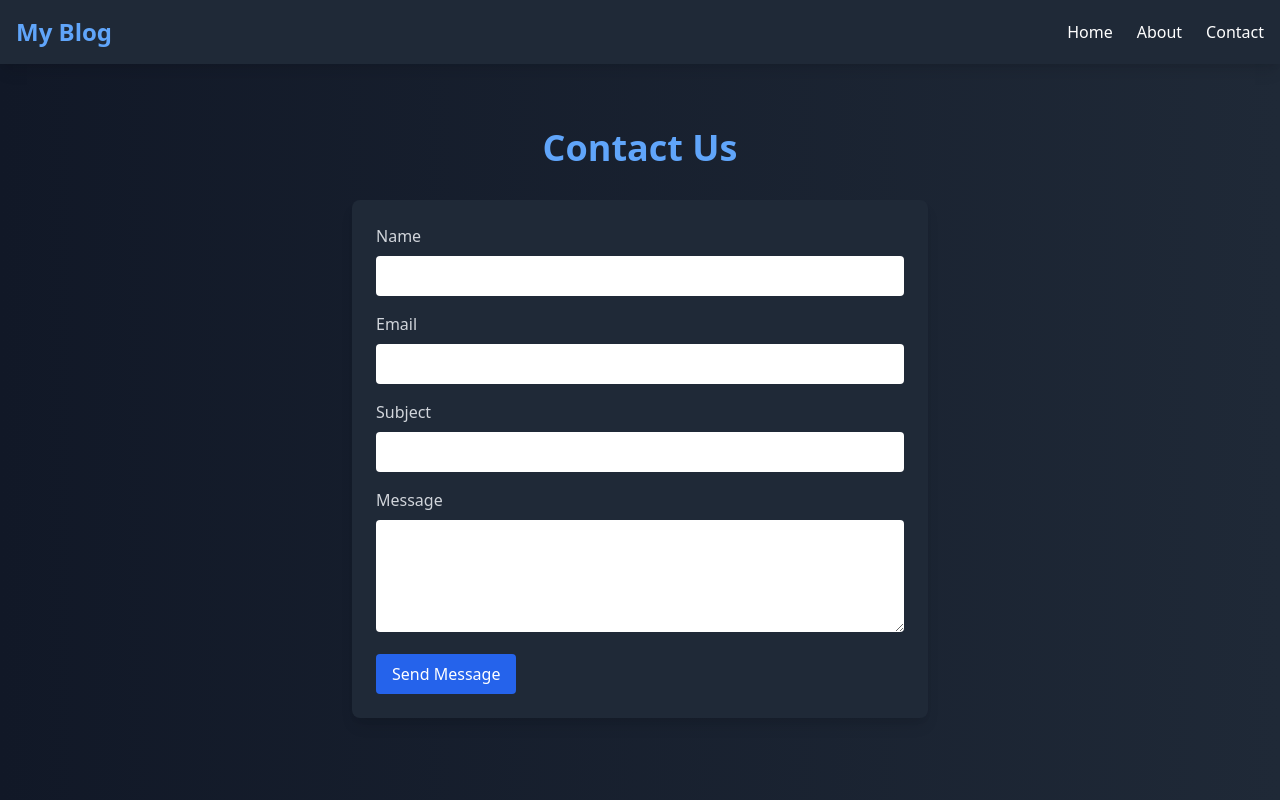
After one commit to Achraf622-cpu/Blog, a PHP site: page /contact.php in a window 1280 px wide. The commit adds this page. Run offline with PHP 8.4, Linux system fonts and the light colour scheme.

Commit message:
added the blog and contact us page also fixed some minor bugs in the other pages

```diff
--- /dev/null
+++ b/contact.php
@@ -0,0 +1,54 @@
+<?php
+// contact.php
+?>
+<!DOCTYPE html>
+<html lang="en">
+<head>
+    <meta charset="UTF-8">
+    <meta name="viewport" content="width=device-width, initial-scale=1.0">
+    <title>Contact Us</title>
+    <link href="https://cdn.jsdelivr.net/npm/tailwindcss@2.2.19/dist/tailwind.min.css" rel="stylesheet">
+</head>
+<body class="bg-gradient-to-r from-gray-900 to-gray-800 text-white">
+
+<nav class="bg-gray-800 p-4 shadow-lg">
+    <div class="container mx-auto flex justify-between items-center">
+        <a href="index.php" class="text-2xl font-bold text-blue-400">My Blog</a>
+        <ul class="flex space-x-6">
+            <li><a href="index.php" class="text-white hover:text-blue-400">Home</a></li>
+            <li><a href="about.php" class="text-white hover:text-blue-400">About</a></li>
+            <li><a href="contact.php" class="text-white hover:text-blue-400">Contact</a></li>
+        </ul>
+    </div>
+</nav>
+
+<div class="container mx-auto py-16 px-4">
+    <h1 class="text-4xl font-extrabold text-blue-400 mb-8 text-center">Contact Us</h1>
+
+    <form action="process_contact.php" method="POST" class="bg-gray-800 p-6 rounded-lg shadow-lg max-w-xl mx-auto">
+        <div class="mb-4">
+            <label for="name" class="block text-gray-300 mb-2">Name</label>
+            <input type="text" id="name" name="name" class="w-full p-2 rounded text-black" required>
+        </div>
+
+        <div class="mb-4">
+            <label for="email" class="block text-gray-300 mb-2">Email</label>
+            <input type="email" id="email" name="email" class="w-full p-2 rounded text-black" required>
+        </div>
+
+        <div class="mb-4">
+            <label for="subject" class="block text-gray-300 mb-2">Subject</label>
+            <input type="text" id="subject" name="subject" class="w-full p-2 rounded text-black">
+        </div>
+
+        <div class="mb-4">
+            <label for="message" class="block text-gray-300 mb-2">Message</label>
+            <textarea id="message" name="message" rows="4" class="w-full p-2 rounded text-black" required></textarea>
+        </div>
+
+        <button type="submit" class="bg-blue-600 hover:bg-blue-700 text-white py-2 px-4 rounded">Send Message</button>
+    </form>
+</div>
+
+</body>
+</html>
```
Also changed, not shown: Profile/profile.php (+19 -41 lines), about.php (added, +70 -0 lines), admin/admin.php (+6 -4 lines), uploads/6515304fad203_chatgpt.jpeg (added), uploads/Clown.png (added), uploads/claude-ai9117.logowik.com.jpg (added), uploads/pexels-photo-3680219.jpg (added).
